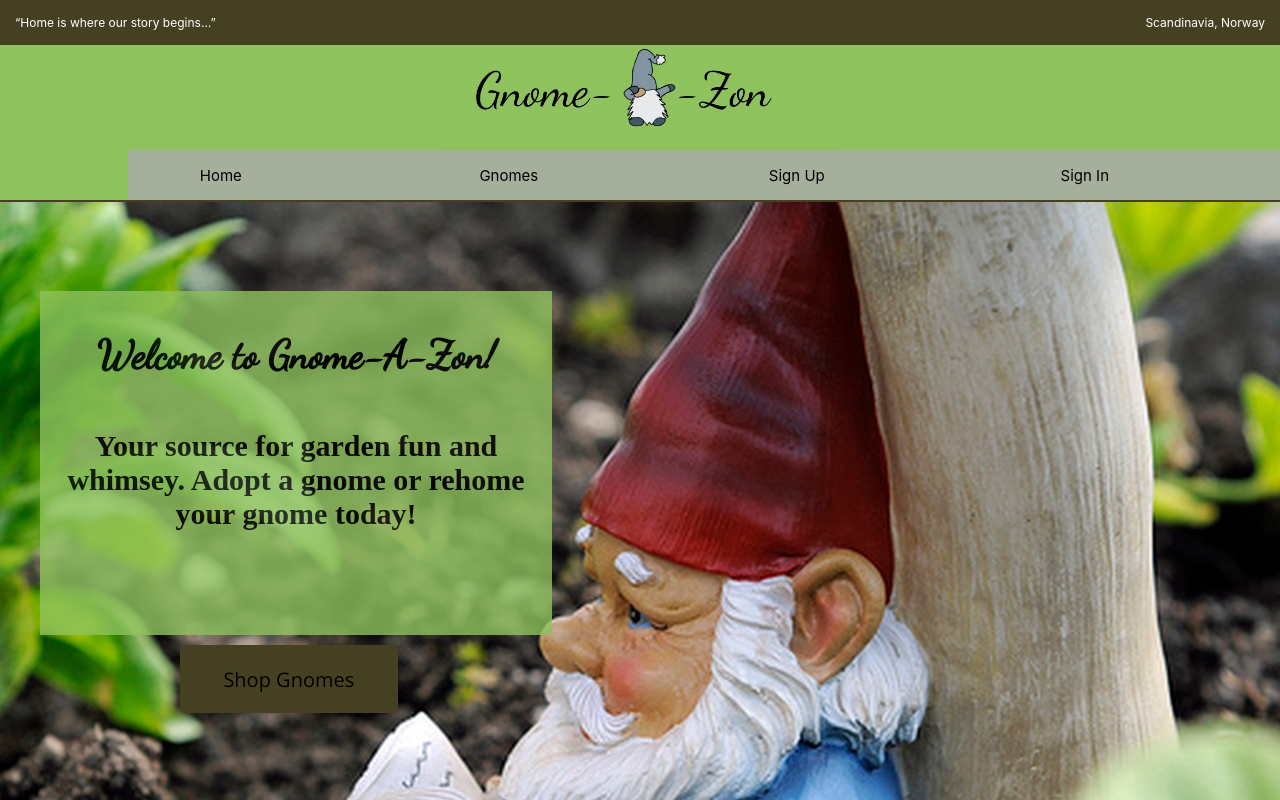
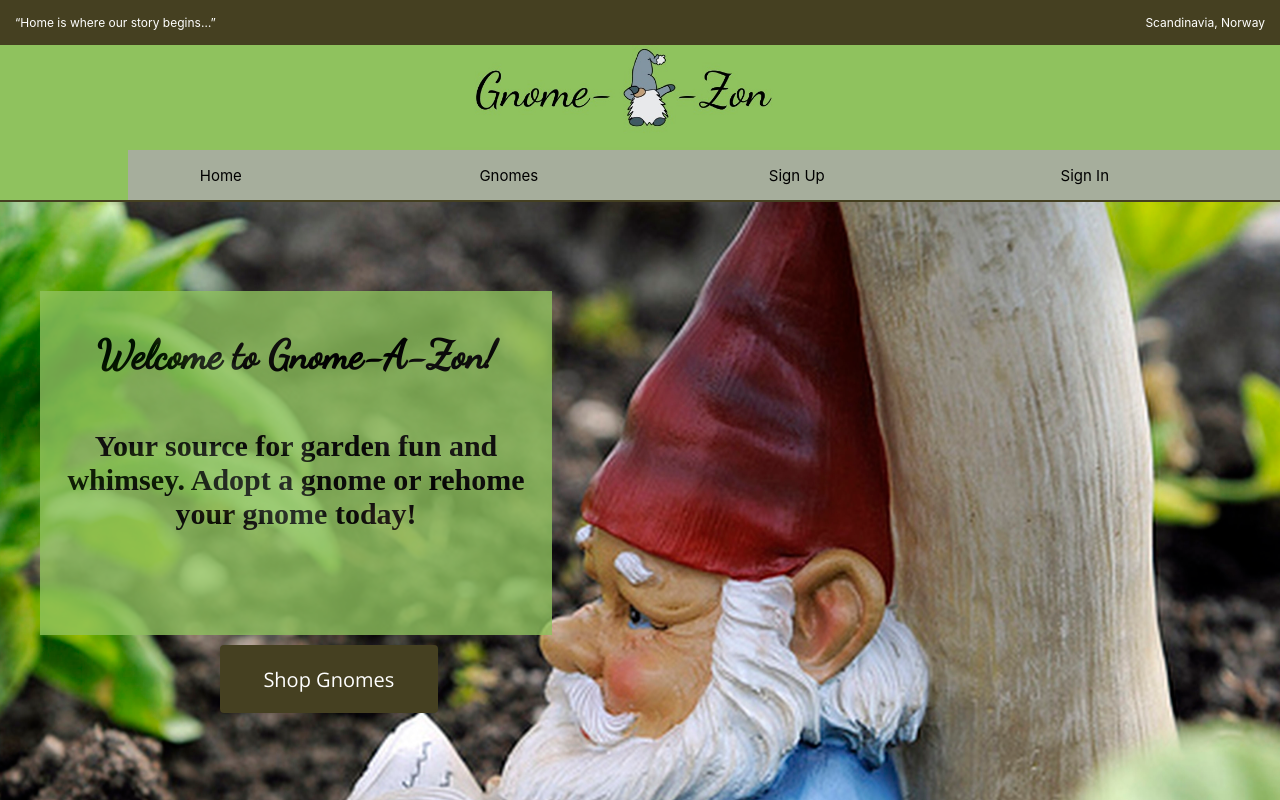
Before and after one commit to jubranNassar/Gnome-A-zon, a React (Create React App) app in the folder client/: page / in a window 1280 px wide. Shown: the top 800 px of the page. Built offline with nearby package versions, Linux system fonts and the light colour scheme; a web font is replaced by a local one.

Commit message:
idk what to add to this

```diff
--- a/client/src/screens/Home/Home.css
+++ b/client/src/screens/Home/Home.css
@@ -52,7 +52,8 @@
 
 .home_button {
   border: 2px solid #454021;
-  margin-left: 18rem;
+  color: white;
+  margin-left: 22rem;
   margin-top: 1rem;
   width: 17vw;
   min-width: 125px;
@@ -60,6 +61,7 @@
   border-radius: 4px;
   font-size: 2rem;
   font-family: Open sans;
+
 
   transition: all 0.5s ease;
 }
```
